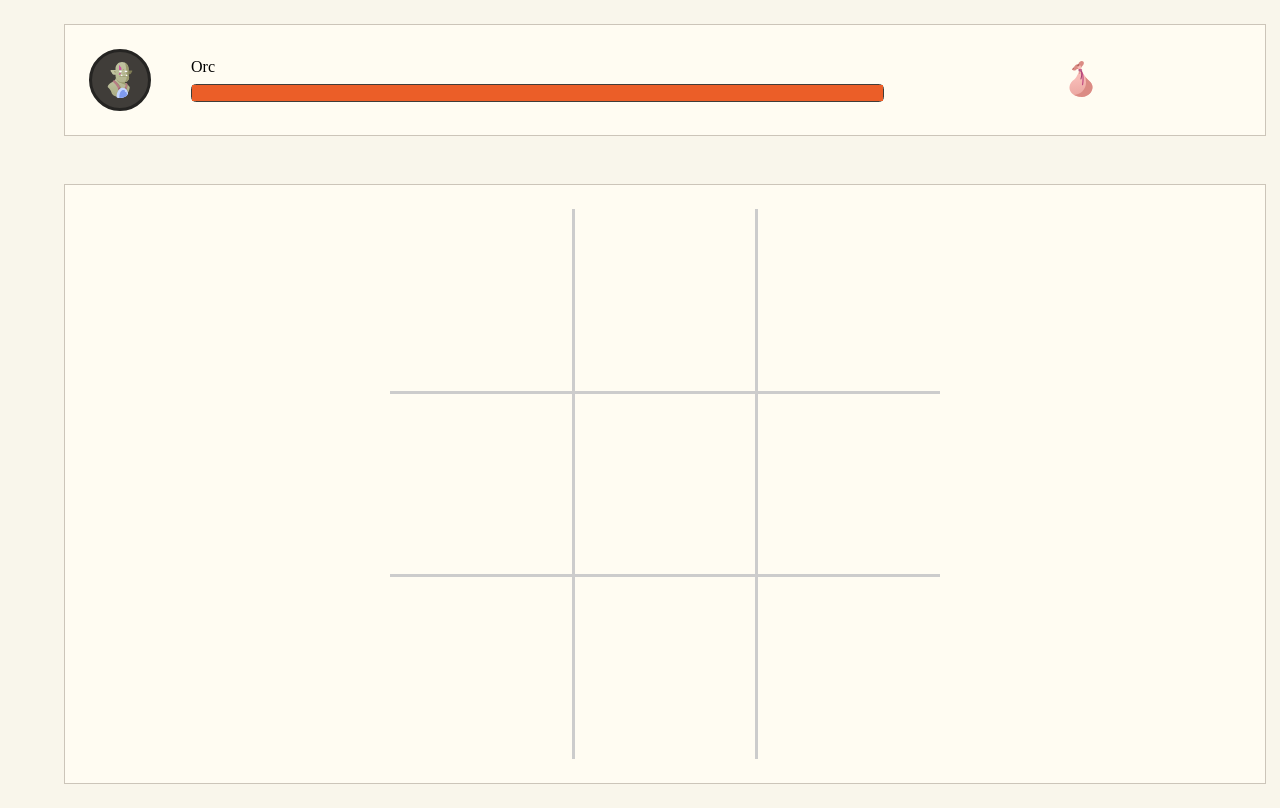
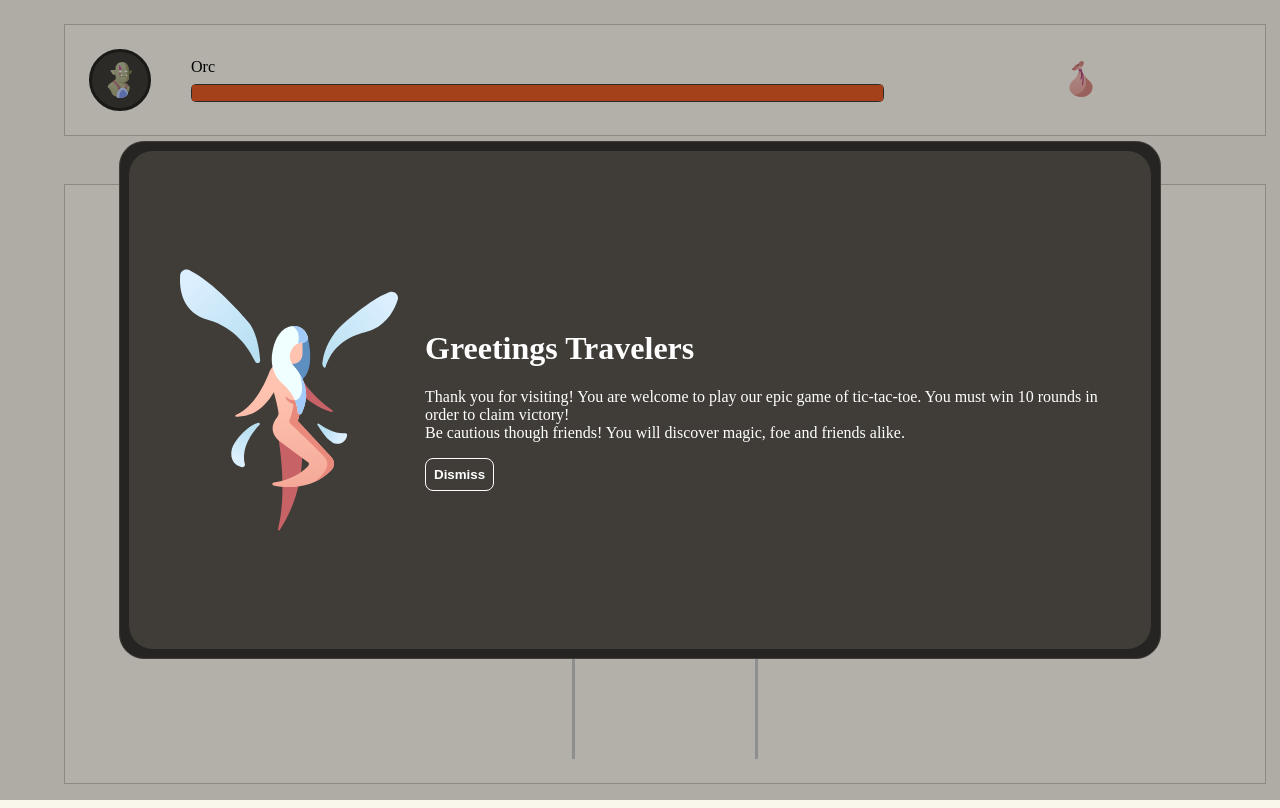
Before and after one commit to Shaun2D2/spooky-tic-tac-toe, a website built with webpack: page src/templates/index.html in a window 1280 px wide. Built offline with nearby package versions, Linux system fonts and the light colour scheme; files whose address does not match are found by name; a web font is replaced by a local one.

Commit message:
new full screen takeover is working now.

```diff
--- /dev/null
+++ b/src/const/translations.js
@@ -0,0 +1,8 @@
+export default {
+  'en-US': {
+    WELCOME: 'Greetings Travelers',
+    WELCOME_TEXT_1: 'Thank you for visiting!  You are welcome to play our epic game of tic-tac-toe.  You must win 10 rounds in order to claim victory!',
+    WELCOME_TEXT_2: 'Be cautious though friends!  You will discover magic, foe and friends alike.',
+  },
+
+};
--- a/src/game/GameController.js
+++ b/src/game/GameController.js
@@ -2,6 +2,8 @@ import { publish } from '../lib/pubSub';
 
 import winConditions from '../const/conditions';
 import Player from './Player';
+
+import { launchTextFST } from '../utils/fullScreenTakeover';
 
 const coinFlip = () => Math.floor(Math.random() * 2);
 
@@ -17,7 +19,6 @@ export class GameController {
     this.roundCount = 0;
     this.roundMove = 0;
 
-    console.log(this.getActivePlayer);
     publish('activePlayerChange', this.getActivePlayer);
   }
 
@@ -39,7 +40,7 @@ export class GameController {
         targetPlayer.history.forEach((id) => {
           if (condition.includes(id)) streak += 1;
         });
-        console.log(`the streak is ${streak}`);
+
         if (streak === 3) {
           winner = targetPlayer;
           break;
@@ -57,9 +58,6 @@ export class GameController {
 
     if (winner) {
       publish('winner', winner);
-
-      alert(`looks like ${winner.name} has won the game, nice job!`);
-      window.location.reload(); // simple reload to reset the game for now until I get better UI;
       return;
     }
 
@@ -70,8 +68,6 @@ export class GameController {
     if (this.players.roundMove === 9) {
       alert('cats game');
     }
-
-    return this;
   }
 
   nextRound() {
@@ -96,7 +92,7 @@ let gameController = null;
 
 export const createGameController = (config) => {
   gameController = new GameController(config);
-}
+};
 
 export const getGameController = (config) => {
   if (gameController) return gameController;
--- a/src/index.js
+++ b/src/index.js
@@ -1,9 +1,10 @@
 import * as scripts from './scripts';
-import { launchFST } from './utils/fullScreenTakeover';
+import { launchCardFST, launchTextFST } from './utils/fullScreenTakeover';
 import { ITEMS } from './const/items';
 import { subscribe } from './lib/pubSub';
 import { updatePlayerCard } from './utils/updatePlayerCard';
 import { createGameController } from './game/GameController';
+import trans from './utils/translations';
 
 import './index.scss';
 
@@ -13,12 +14,23 @@ subscribe('activePlayerChange', (player) => {
   updatePlayerCard(player);
 });
 
+subscribe('winner', (player) => {
+  launchTextFST({ type: 'victory', image: player.avatar, title: `${player.name} has won the match!` });
+});
+
 createGameController();
+
+launchTextFST({
+  image: 'fairy',
+  title: trans('WELCOME'),
+  text: `${trans('WELCOME_TEXT_1')}<br /> ${trans('WELCOME_TEXT_2')}`,
+});
 
 window.dev = {};
 
 window.dev = {
-  launchFST,
+  launchCardFST,
+  launchTextFST,
   items: ITEMS,
   dismissFST() {
     this.getFST().classList.remove('full-screen-takeover--show');
--- a/src/index.scss
+++ b/src/index.scss
@@ -9,5 +9,5 @@
 @import "./styles/helper.scss";
 @import "./styles/card.scss";
 @import "./styles/gameBoard.scss";
-@import "./styles/surprise.scss";
-@import './styles//detailsCard.scss';
+@import "./styles/fullScreenTakeover.scss";
+@import './styles/detailsCard.scss';
--- a/src/scripts/registerEventListeners.js
+++ b/src/scripts/registerEventListeners.js
@@ -24,18 +24,6 @@ export const registerEventListeners = () => {
       classList.add(`cell-selected-${activePlayer}`);
     });
   });
-
-  document
-    .querySelector('.starburst__card-button')
-    .addEventListener('click', () => {
-      const el = document.querySelector('.full-screen-takeover');
-
-      el.classList.remove('full-screen-takeover--show');
-
-      el.classList.add('full-screen-takeover--hide');
-
-      setTimeout(() => el.classList.remove('full-screen-takeover--hide'), 1500);
-    });
 };
 
 export default registerEventListeners;
--- a/src/scripts/setupGameBoard.js
+++ b/src/scripts/setupGameBoard.js
@@ -51,36 +51,12 @@ const gameTable = table`
 </tr>
 `;
 
-const fullScreenTakeover = (content, starburst, shootingStars) => `
-    <div class="full-screen-takeover">
-        ${starburst && '<div class="starburst"></div>'}
-        ${shootingStars && (`
-          <div class="starburst__star starburst__star--up-right"></div>
-          <div class="starburst__star starburst__star--up-left"></div>
-          <div class="starburst__star starburst__star--down-right"></div>
-          <div class="starburst__star starburst__star--down-left"></div>
-        `)}
-        ${content}
-      </div>
-`;
-
-const itemCard = fullScreenTakeover(`
-  <div class="starburst__card">
-    <div class="starburst__card-body">
-        <img src="./images/potion.svg" class="starburst__image" />
-        <div class="starburst__description">
-            <h3 class="starburst__card-title">Holy Water Found!</h3>
-            <p class="starburst__card-description">Some really cool description here</p>
-        </div>
-        <button class="starburst__card-button">Dismiss</button>
-    </div>
-  </div>
-`, true, true);
+const rootFST = '<div class="full-screen-takeover-root"></div>';
 
 const UI_CONFIG = [
   {
     target: 'body',
-    content: itemCard,
+    content: rootFST,
   },
   {
     target: 'body',
--- a/src/styles/surprise.scss
+++ b/src/styles/fullScreenTakeover.scss
@@ -33,7 +33,8 @@
   align-items: center;
   overflow: hidden;
   transition: opacity 0.3s;
-  visibility: hidden;
+  animation: fadeIn .3s forwards;
+  // visibility: hidden;
   position: fixed;
   top: 0;
   right: 0;
@@ -54,7 +55,7 @@
     transform: rotate(0deg) scale(20);
   }
   to {
-    transform: rotate(365deg) scale(20);
+    transform: rotate(360deg) scale(20);
   }
 }
 
@@ -134,9 +135,7 @@
   padding: 0.5rem;
   border-radius: 25px;
   z-index: 2;
-  .full-screen-takeover--show & {
   animation: grow 1s cubic-bezier(0.63, 0.05, 0.43, 1.7) forwards;
-  }
   .full-screen-takeover--hide & {
     animation: shrink 1s cubic-bezier(0.63, 0.05, 0.43, 1.7) forwards;
   }
@@ -221,3 +220,25 @@
   animation: flyAway 5.5s infinite;
   animation-delay: #{random() * 10}s;
 }
+
+.starburst__card--large {
+  width: 80%;
+  min-height: 50vh;
+}
+
+.starburst__card-image {
+  .starburst__card--large & {
+    width: 17rem;
+  }
+}
+
+.starburst__card-body {
+  .starburst__card--large & {
+    flex-direction: row;
+    align-items: center;
+    justify-content: space-around;
+    width: 100%;
+    color: $white;
+
+  }
+}
--- a/src/utils/fullScreenTakeover.js
+++ b/src/utils/fullScreenTakeover.js
@@ -1,11 +1,128 @@
-export const launchFST = (config) => {
-  const el = document.querySelector('.full-screen-takeover');
+import { fetchElement, updateElements, addOnClick } from './html';
+import trans from './translations';
 
-  el.querySelector('.starburst__image').setAttribute('src', config.image);
-  el.querySelector('.starburst__card-title').innerHTML = config.name;
-  el.querySelector('.starburst__card-description').innerHTML = config.description;
+const fullScreenTakeover = (content, starburst, shootingStars) => `
+    <div class="full-screen-takeover">
+        ${starburst && '<div class="starburst"></div>'}
+        ${shootingStars && (`
+          <div class="starburst__star starburst__star--up-right"></div>
+          <div class="starburst__star starburst__star--up-left"></div>
+          <div class="starburst__star starburst__star--down-right"></div>
+          <div class="starburst__star starburst__star--down-left"></div>
+        `)}
+        ${content}
+      </div>
+`;
 
-  el.classList.add('full-screen-takeover--show');
+const itemCard = fullScreenTakeover(`
+  <div class="starburst__card">
+    <div class="starburst__card-body">
+        <img src="./images/potion.svg" class="starburst__image" />
+        <div class="starburst__description">
+            <h3 class="starburst__card-title"></h3>
+            <p class="starburst__card-description"></p>
+        </div>
+        <button class="starburst__card-button">Dismiss</button>
+    </div>
+  </div>
+`, true, true);
+
+const baseTextCard = `
+<div class="starburst__card starburst__card--large">
+  <div class="starburst__card-body">
+    <img class="starburst__card-image" src="" />
+    <div class="starburst__card-description">
+      <h1 class="starburst__card-description-title"></h1>
+      <p class="starburst__card-description-text"></p>
+      <button class="starburst__card-button"></button>
+    </div>
+</div>
+</div>
+`;
+
+const textCard = fullScreenTakeover(`${baseTextCard}`, false, false);
+
+const victoryTextCard = fullScreenTakeover(`${baseTextCard}`, true, true);
+
+export const cardOnClick = () => {
+  const el = fetchElement('.full-screen-takeover');
+
+  el.classList.remove('full-screen-takeover--show');
+
+  el.classList.add('full-screen-takeover--hide');
+
+  setTimeout(() => el.remove(), 1500);
 };
 
+export const launchTextFST = (config) => {
+  const {
+    type, image, title, text, btnText,
+  } = config;
+
+  const el = fetchElement('.full-screen-takeover-root');
+
+  el.innerHTML = type === 'victory' ? victoryTextCard : textCard;
+  updateElements([
+    {
+      target: '.starburst__card-image',
+      attributes: {
+        src: `./images/${image}.svg`,
+      },
+    },
+    {
+      target: '.starburst__card-description-title',
+      content: title,
+    },
+    {
+      target: '.starburst__card-description-text',
+      content: text,
+    },
+    {
+      target: '.starburst__card-button',
+      content: btnText || 'Dismiss',
+    },
+  ]);
+
+  addOnClick({
+    target: '.starburst__card-button',
+    handler: cardOnClick,
+  });
+};
+
+export const launchCardFST = (config) => {
+  const el = fetchElement('.full-screen-takeover-root');
+
+  el.innerHTML = itemCard;
+
+  updateElements([
+    {
+      target: '.starburst__image',
+      attributes: {
+        src: config.image,
+      },
+    },
+    {
+      target: '.starburst__card-title',
+      content: config.name,
+    },
+    {
+      target: '.starburst__card-description',
+      content: config.description,
+    },
+  ]);
+
+  addOnClick({
+    target: '.starburst__card-button',
+    handler: cardOnClick,
+  });
+};
+
+export const launchFST = (config) => {
+  const el = fetchElement('.full-screen-takeover');
+};
+
+// export const launchItemFST = (config) => {
+//   const el = fetchElement('.full-screen-takeover-root');
+// };
+
 export default launchFST;
--- a/src/utils/html.js
+++ b/src/utils/html.js
@@ -4,7 +4,7 @@ export const composeElement = ({
   ([key, value]) => `${key}=${value} `,
 )}>${content}</${tag}>`;
 
-export const fetchElement = (element) => document.querySelector(element);
+export const fetchElement = (element) => (typeof element === 'object' ? element : document.querySelector(element));
 
 export const fetchAllElements = (selector) => document.querySelectorAll(selector);
 
@@ -34,7 +34,6 @@ export const injectHtmlContent = (el, html) => {
 export const findHtmlElement = (name) => document.querySelector(name);
 
 export const updateElement = ({ target, content, attributes = {} }) => {
-  console.log(target);
   const el = fetchElement(target);
 
   if (content) {
@@ -43,3 +42,15 @@ export const updateElement = ({ target, content, attributes = {} }) => {
 
   Object.entries(attributes).forEach(([key, value]) => el.setAttribute(key, value));
 };
+
+export const updateElements = (configArray = []) => {
+  configArray.forEach((config) => updateElement(config));
+};
+
+export const addListener = (config) => {
+  const el = fetchElement(config.target);
+
+  el.addEventListener(config.type, config.handler);
+};
+
+export const addOnClick = (config) => addListener({ type: 'click', ...config });
--- /dev/null
+++ b/src/utils/translations.js
@@ -0,0 +1,13 @@
+import translations from '../const/translations';
+
+const language = 'en-US';
+
+const trans = (key) => {
+  const text = translations[language][key];
+
+  if (!text) return key;
+
+  return text;
+};
+
+export default trans;
```
Also changed, not shown: src/images/fairy.svg (added), 1 other file. Lines whose indentation alone changed are shown as unchanged.
